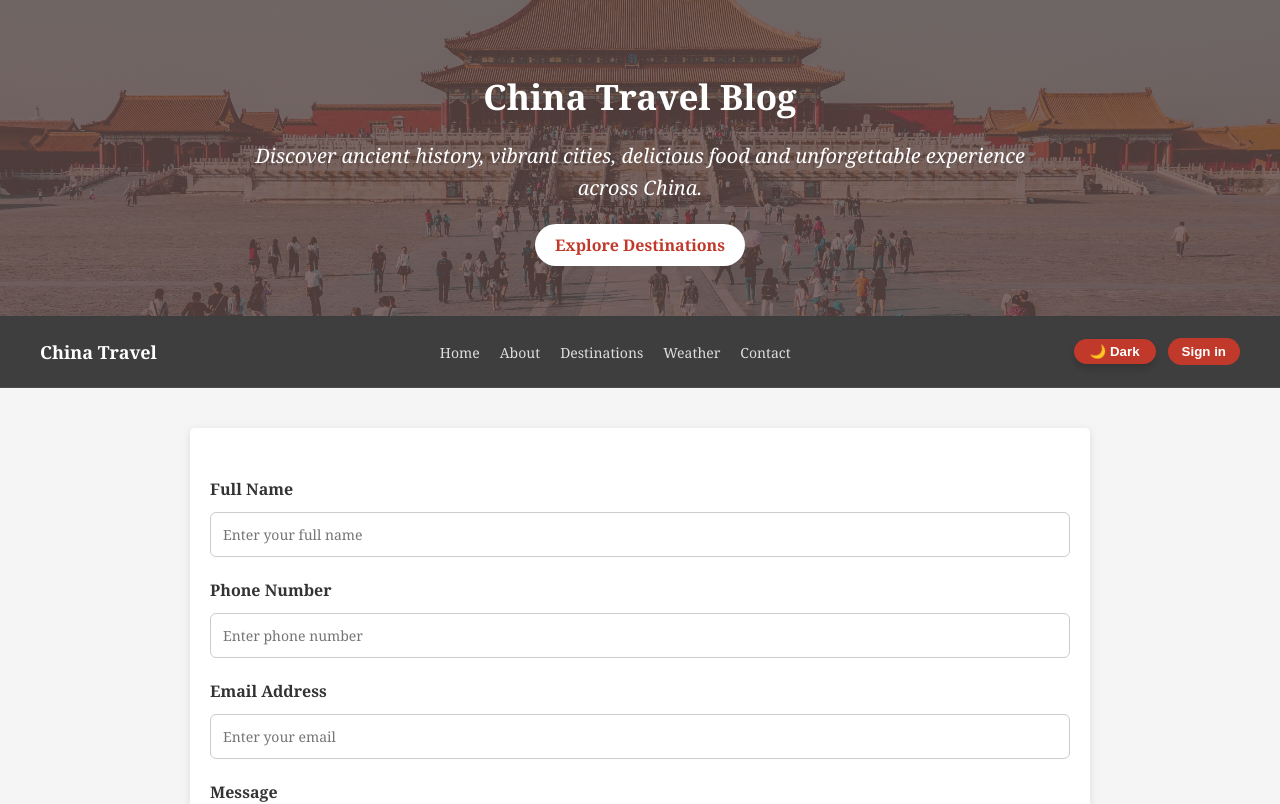
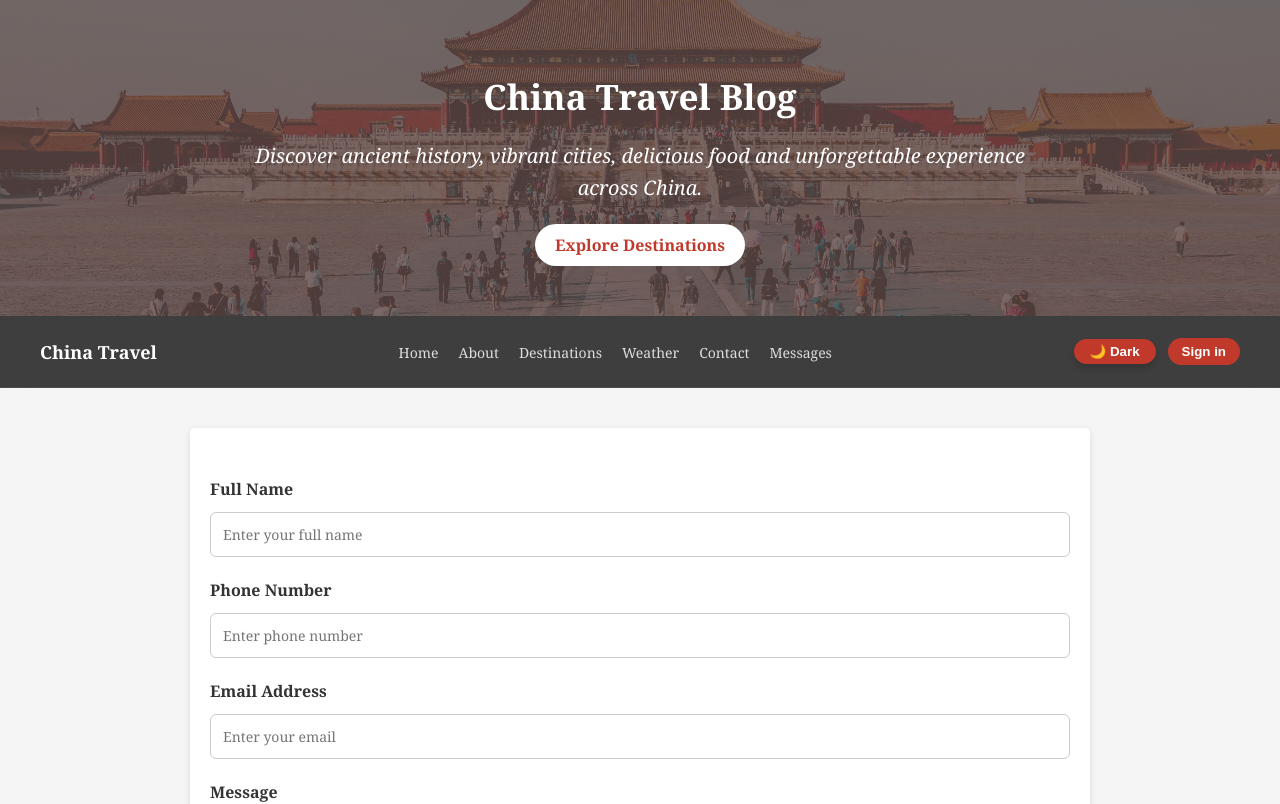
Before and after one commit to it516dev/week2-html-css-project, a Next.js app: page /contact in a window 1280 px wide. Shown: the top 804 px of the page. Built offline with nearby package versions, Linux system fonts and the light colour scheme; no server answers.

Commit message:
Add Messages to the nav links

```diff
--- a/components/Nav.tsx
+++ b/components/Nav.tsx
@@ -30,6 +30,9 @@ const Nav = () => {
             <li>
                 <Link href="/contact">Contact</Link>
             </li>
+            <li>
+                <Link href="/messages">Messages</Link>
+            </li>
         </ul>
 
         <div className="nav-actions">
```
Also changed, not shown: 1 other file (tests, documents, lock files or other folders).
